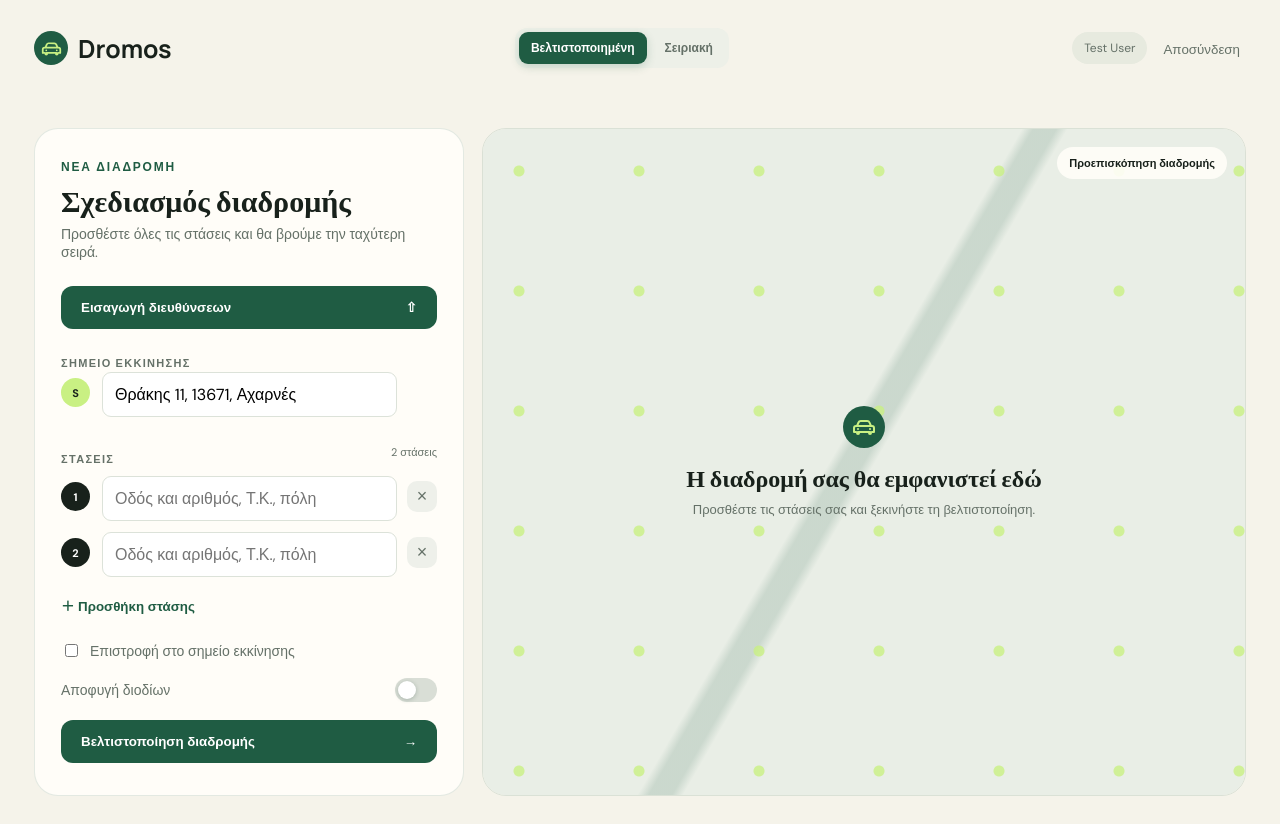
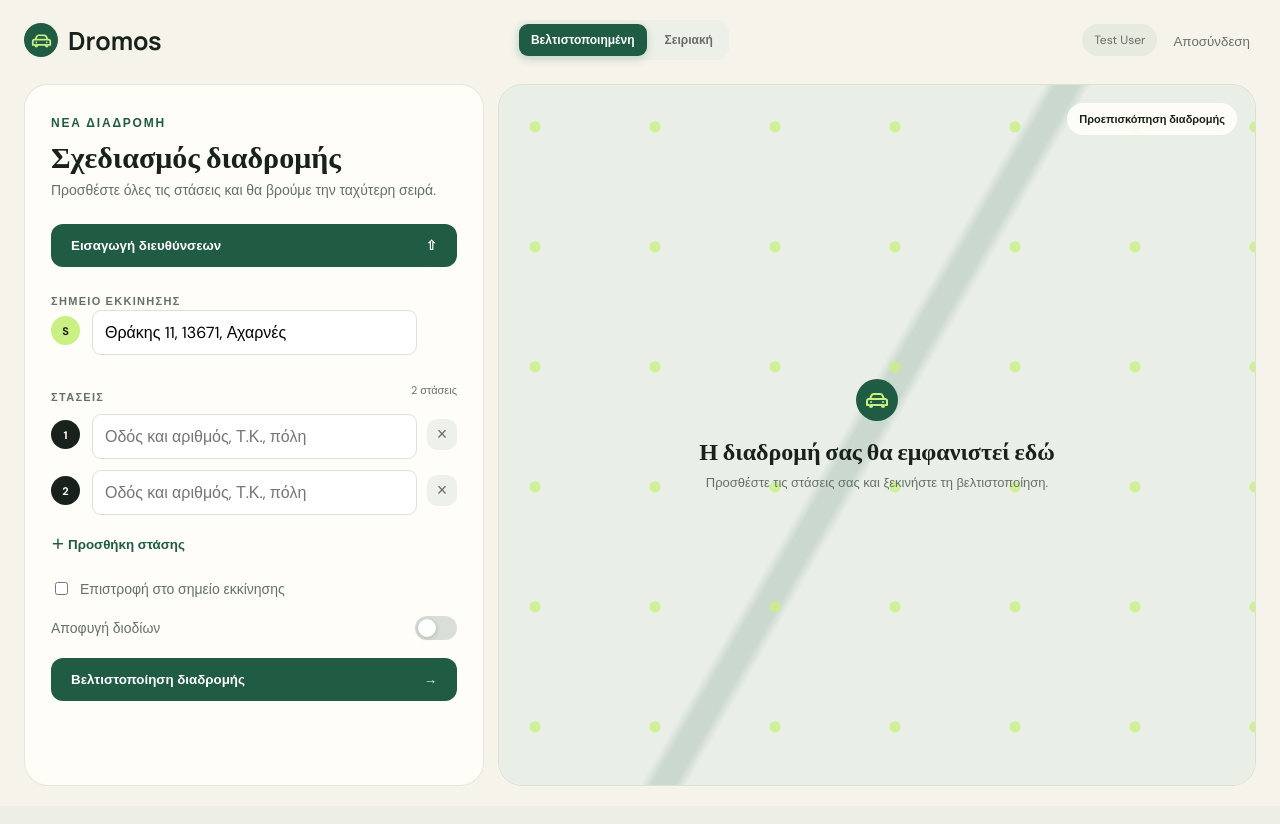
Before and after one commit to NALEX-0/Dromos, a Laravel app: page / in a window 1280 px wide; the page is wider, and only the part inside the window is pictured. After the commit the page ends 786 px from the top of that part, so only its background shows below. Run offline with Laravel 12, Linux system fonts and the light colour scheme; a user stored in the database is signed in; data comes from the database, SQL or seed files in the repository; style sheets or scripts are compiled from the project's sources.

Commit message:
Make the main page bigger

```diff
--- a/resources/css/app.css
+++ b/resources/css/app.css
@@ -129,15 +129,16 @@ body {
 }
 
 .shell {
-  max-width: 1320px;
+  width: 100%;
+  max-width: 1680px;
   margin: auto;
-  padding: 28px 34px;
+  padding: 20px 24px;
 }
 
 .nav {
   justify-content: space-between;
   align-items: center;
-  margin-bottom: 60px;
+  margin-bottom: 24px;
   display: flex;
 }
 
--- a/resources/css/workspace.css
+++ b/resources/css/workspace.css
@@ -59,6 +59,15 @@
     text-decoration: none;
 }
 
+@media (min-width: 901px) {
+    .workspace-grid {
+        grid-template-columns: 460px minmax(0, 1fr);
+        gap: 14px;
+        height: calc(100dvh - 98px);
+        min-height: 600px;
+    }
+}
+
 @media (max-width: 520px) {
     .shared-route .stop-copy strong,
     .shared-route .stop-copy small,
```
